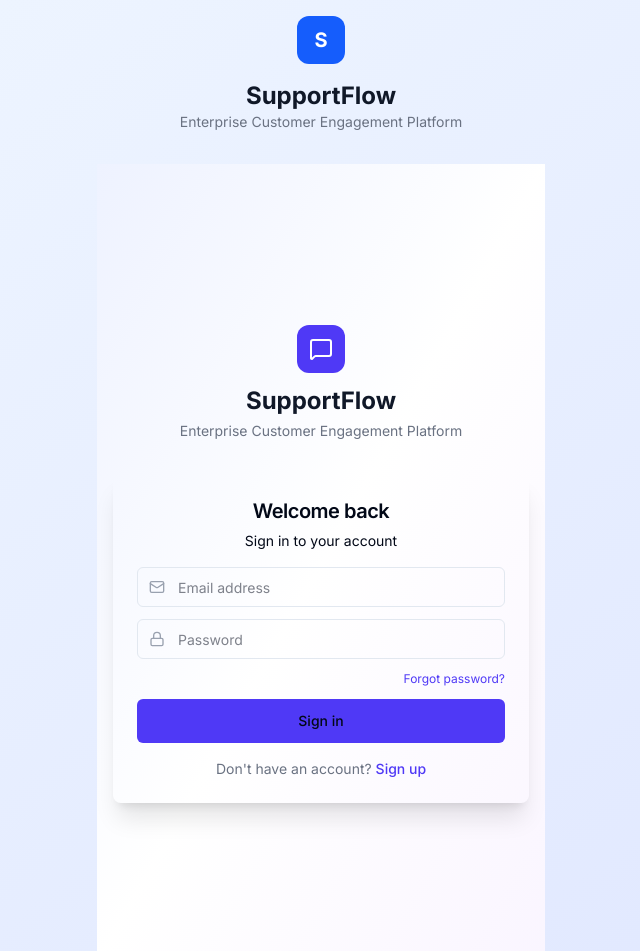
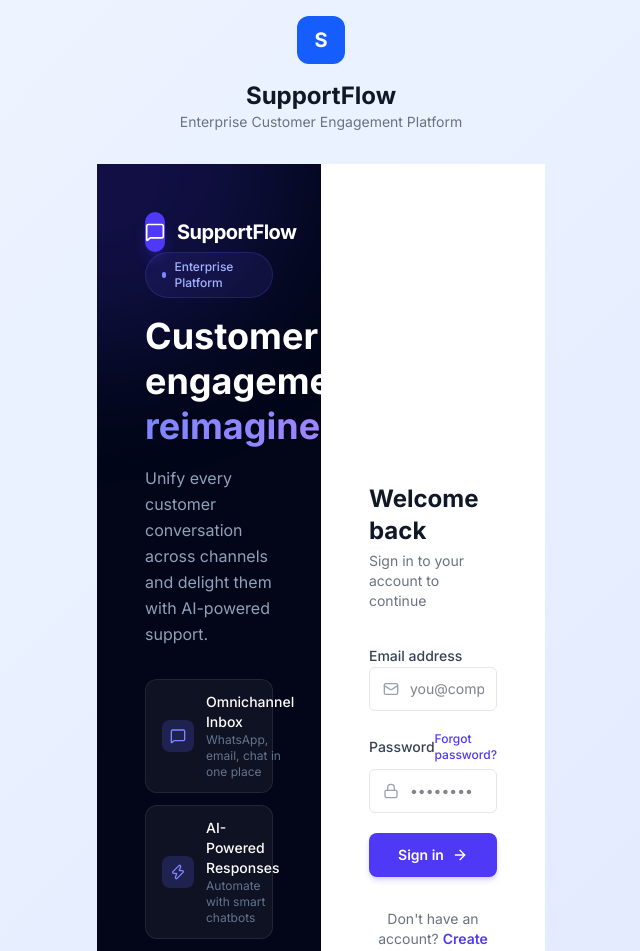
Before and after one commit to rahulweb-dev/chat-bot, a Next.js app: page /login in a window 1280 px wide. Shown: the top 951 px of the page, without its empty margins (319-959 px from the left). Built offline with nearby package versions, Linux system fonts and the light colour scheme.

Commit message:
Redesign login page with split layout, dark branding panel, modern form

```diff
--- a/src/app/(auth)/login/page.tsx
+++ b/src/app/(auth)/login/page.tsx
@@ -6,10 +6,8 @@ import Link from "next/link";
 import { useForm } from "react-hook-form";
 import { zodResolver } from "@hookform/resolvers/zod";
 import { z } from "zod";
-import { Button } from "@/components/ui/button";
 import { Input } from "@/components/ui/input";
-import { Card, CardContent, CardHeader, CardTitle, CardDescription } from "@/components/ui/card";
-import { MessageSquare, Loader2, Mail, Lock } from "lucide-react";
+import { MessageSquare, Loader2, Mail, Lock, ArrowRight, Zap, Shield, BarChart3 } from "lucide-react";
 
 const loginSchema = z.object({
   email: z.string().email("Invalid email"),
@@ -20,11 +18,22 @@ type LoginForm = z.infer<typeof loginSchema>;
 
 export default function LoginPage() {
   return (
-    <Suspense fallback={<div className="flex items-center justify-center h-64"><div className="w-8 h-8 border-4 border-indigo-600 border-t-transparent rounded-full animate-spin" /></div>}>
+    <Suspense fallback={
+      <div className="min-h-screen bg-slate-950 flex items-center justify-center">
+        <div className="w-8 h-8 border-2 border-indigo-500 border-t-transparent rounded-full animate-spin" />
+      </div>
+    }>
       <LoginForm />
     </Suspense>
   );
 }
+
+const FEATURES = [
+  { icon: MessageSquare, label: "Omnichannel Inbox", desc: "WhatsApp, email, chat in one place" },
+  { icon: Zap, label: "AI-Powered Responses", desc: "Automate with smart chatbots" },
+  { icon: BarChart3, label: "Real-time Analytics", desc: "Track performance instantly" },
+  { icon: Shield, label: "Enterprise Security", desc: "SOC2 ready, end-to-end encrypted" },
+];
 
 function LoginForm() {
   const router = useRouter();
@@ -67,77 +76,149 @@ function LoginForm() {
   };
 
   return (
-    <div className="min-h-screen bg-gradient-to-br from-indigo-50 via-white to-purple-50 flex items-center justify-center p-4">
-      <div className="w-full max-w-md">
-        <div className="text-center mb-8">
-          <div className="w-12 h-12 bg-indigo-600 rounded-xl flex items-center justify-center mx-auto mb-3">
-            <MessageSquare className="w-6 h-6 text-white" />
+    <div className="min-h-screen flex">
+
+      {/* Left panel — branding */}
+      <div className="hidden lg:flex lg:w-1/2 bg-slate-950 flex-col justify-between p-12 relative overflow-hidden">
+        {/* Background glow blobs */}
+        <div className="absolute top-0 left-0 w-96 h-96 bg-indigo-600/20 rounded-full blur-3xl -translate-x-1/2 -translate-y-1/2 pointer-events-none" />
+        <div className="absolute bottom-0 right-0 w-80 h-80 bg-violet-600/20 rounded-full blur-3xl translate-x-1/2 translate-y-1/2 pointer-events-none" />
+
+        {/* Logo */}
+        <div className="relative z-10 flex items-center gap-3">
+          <div className="w-10 h-10 bg-indigo-600 rounded-xl flex items-center justify-center shadow-lg shadow-indigo-600/30">
+            <MessageSquare className="w-5 h-5 text-white" />
           </div>
-          <h1 className="text-2xl font-bold text-gray-900">SupportFlow</h1>
-          <p className="text-gray-500 text-sm mt-1">Enterprise Customer Engagement Platform</p>
+          <span className="text-white font-bold text-xl tracking-tight">SupportFlow</span>
         </div>
 
-        <Card className="shadow-xl border-0">
-          <CardHeader className="text-center pb-4">
-            <CardTitle className="text-xl">Welcome back</CardTitle>
-            <CardDescription>Sign in to your account</CardDescription>
-          </CardHeader>
-          <CardContent className="space-y-4">
+        {/* Center content */}
+        <div className="relative z-10 space-y-8">
+          <div className="space-y-4">
+            <div className="inline-flex items-center gap-2 bg-indigo-500/10 border border-indigo-500/20 rounded-full px-4 py-1.5">
+              <div className="w-1.5 h-1.5 rounded-full bg-indigo-400 animate-pulse" />
+              <span className="text-indigo-300 text-xs font-medium">Enterprise Platform</span>
+            </div>
+            <h1 className="text-4xl font-bold text-white leading-tight">
+              Customer engagement,<br />
+              <span className="text-transparent bg-clip-text bg-linear-to-r from-indigo-400 to-violet-400">
+                reimagined.
+              </span>
+            </h1>
+            <p className="text-slate-400 text-base leading-relaxed max-w-sm">
+              Unify every customer conversation across channels and delight them with AI-powered support.
+            </p>
+          </div>
+
+          {/* Feature list */}
+          <div className="grid grid-cols-1 gap-3">
+            {FEATURES.map(({ icon: Icon, label, desc }) => (
+              <div key={label} className="flex items-center gap-3 bg-white/5 border border-white/8 rounded-xl px-4 py-3">
+                <div className="w-8 h-8 rounded-lg bg-indigo-500/20 flex items-center justify-center shrink-0">
+                  <Icon className="w-4 h-4 text-indigo-400" />
+                </div>
+                <div>
+                  <p className="text-white text-sm font-medium">{label}</p>
+                  <p className="text-slate-500 text-xs">{desc}</p>
+                </div>
+              </div>
+            ))}
+          </div>
+        </div>
+
+        {/* Footer */}
+        <div className="relative z-10">
+          <p className="text-slate-600 text-xs">© 2026 SupportFlow. All rights reserved.</p>
+        </div>
+      </div>
+
+      {/* Right panel — form */}
+      <div className="flex-1 flex items-center justify-center bg-white p-6 lg:p-12">
+        <div className="w-full max-w-md space-y-8">
+
+          {/* Mobile logo */}
+          <div className="flex lg:hidden items-center gap-3 mb-2">
+            <div className="w-9 h-9 bg-indigo-600 rounded-xl flex items-center justify-center">
+              <MessageSquare className="w-4 h-4 text-white" />
+            </div>
+            <span className="font-bold text-gray-900 text-lg">SupportFlow</span>
+          </div>
+
+          {/* Heading */}
+          <div className="space-y-1">
+            <h2 className="text-2xl font-bold text-gray-900">Welcome back</h2>
+            <p className="text-gray-500 text-sm">Sign in to your account to continue</p>
+          </div>
+
+          {/* Error */}
           {error && (
-              <div className="bg-red-50 border border-red-200 rounded-lg p-3 text-sm text-red-700">
-                {error}
+            <div className="flex items-start gap-3 bg-red-50 border border-red-200 rounded-xl p-4">
+              <div className="w-1.5 h-1.5 rounded-full bg-red-500 mt-1.5 shrink-0" />
+              <p className="text-sm text-red-700">{error}</p>
             </div>
           )}
 
-            <form onSubmit={handleSubmit(onSubmit)} className="space-y-3">
-              <div>
+          {/* Form */}
+          <form onSubmit={handleSubmit(onSubmit)} className="space-y-5">
+            <div className="space-y-1.5">
+              <label className="text-sm font-medium text-gray-700">Email address</label>
               <div className="relative">
-                  <Mail className="absolute left-3 top-1/2 -translate-y-1/2 w-4 h-4 text-gray-400" />
+                <Mail className="absolute left-3.5 top-1/2 -translate-y-1/2 w-4 h-4 text-gray-400" />
                 <Input
                   {...register("email")}
                   type="email"
-                    placeholder="Email address"
-                    className="pl-10"
+                  placeholder="you@company.com"
+                  className="pl-10 h-11 border-gray-200 focus:border-indigo-500 focus:ring-indigo-500/20"
                   autoComplete="email"
                 />
               </div>
-                {errors.email && <p className="text-xs text-red-500 mt-1">{errors.email.message}</p>}
+              {errors.email && <p className="text-xs text-red-500">{errors.email.message}</p>}
             </div>
 
-              <div>
+            <div className="space-y-1.5">
+              <div className="flex items-center justify-between">
+                <label className="text-sm font-medium text-gray-700">Password</label>
+                <Link href="/forgot-password" className="text-xs text-indigo-600 hover:text-indigo-700 font-medium">
+                  Forgot password?
+                </Link>
+              </div>
               <div className="relative">
-                  <Lock className="absolute left-3 top-1/2 -translate-y-1/2 w-4 h-4 text-gray-400" />
+                <Lock className="absolute left-3.5 top-1/2 -translate-y-1/2 w-4 h-4 text-gray-400" />
                 <Input
                   {...register("password")}
                   type="password"
-                    placeholder="Password"
-                    className="pl-10"
+                  placeholder="••••••••"
+                  className="pl-10 h-11 border-gray-200 focus:border-indigo-500 focus:ring-indigo-500/20"
                   autoComplete="current-password"
                 />
               </div>
-                {errors.password && <p className="text-xs text-red-500 mt-1">{errors.password.message}</p>}
+              {errors.password && <p className="text-xs text-red-500">{errors.password.message}</p>}
             </div>
 
-              <div className="flex justify-end">
-                <Link href="/forgot-password" className="text-xs text-indigo-600 hover:underline">
-                  Forgot password?
-                </Link>
-              </div>
-
-              <Button type="submit" className="w-full h-11 bg-indigo-600 hover:bg-indigo-700" disabled={loading}>
-                {loading ? <Loader2 className="w-4 h-4 animate-spin mr-2" /> : null}
+            <button
+              type="submit"
+              disabled={loading}
+              className="w-full h-11 rounded-lg bg-indigo-600 hover:bg-indigo-700 disabled:opacity-60 disabled:cursor-not-allowed text-white font-semibold text-sm flex items-center justify-center gap-2 transition-colors shadow-md shadow-indigo-600/20"
+            >
+              {loading ? (
+                <Loader2 className="w-4 h-4 animate-spin" />
+              ) : (
+                <>
                   Sign in
-              </Button>
+                  <ArrowRight className="w-4 h-4" />
+                </>
+              )}
+            </button>
           </form>
 
+          {/* Sign up link */}
           <p className="text-center text-sm text-gray-500">
             Don&apos;t have an account?{" "}
-              <Link href="/register" className="text-indigo-600 font-medium hover:underline">
-                Sign up
+            <Link href="/register" className="text-indigo-600 font-semibold hover:text-indigo-700">
+              Create one free
             </Link>
           </p>
-          </CardContent>
-        </Card>
+        </div>
       </div>
     </div>
   );
```
Lines whose indentation alone changed are shown as unchanged.
